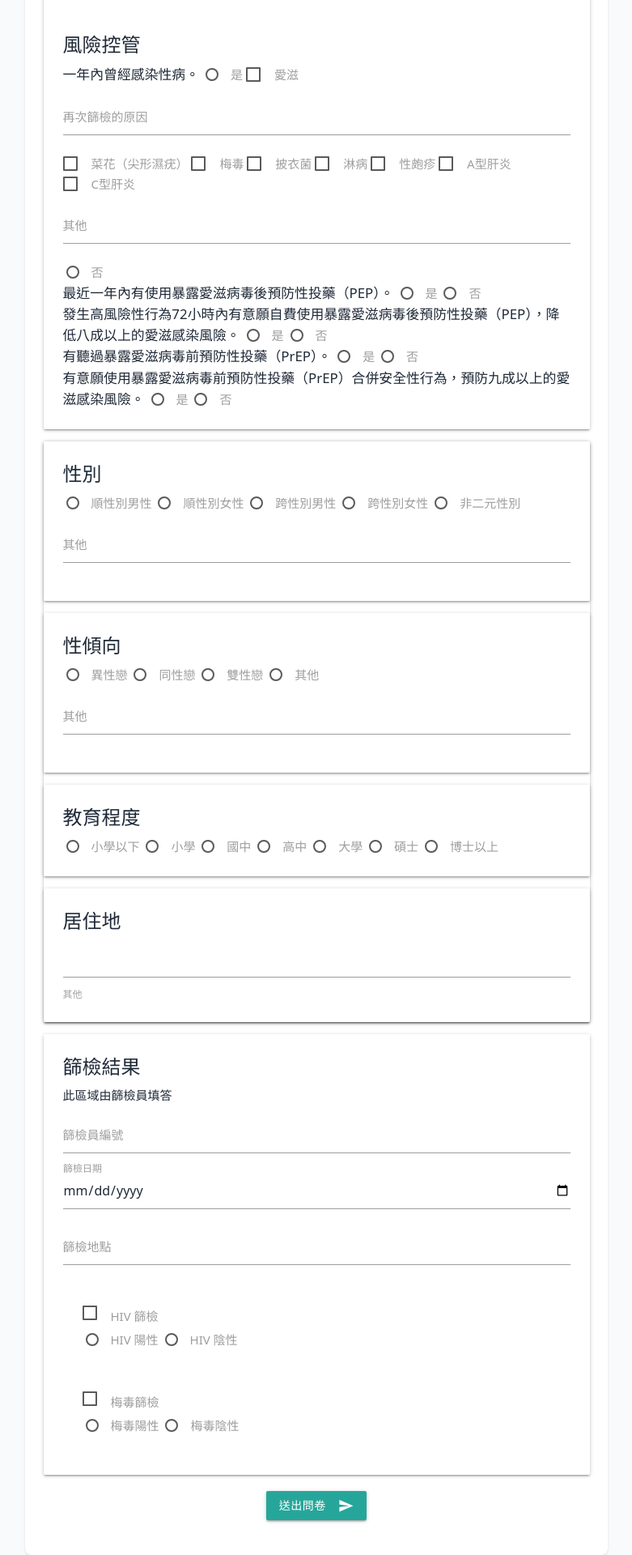
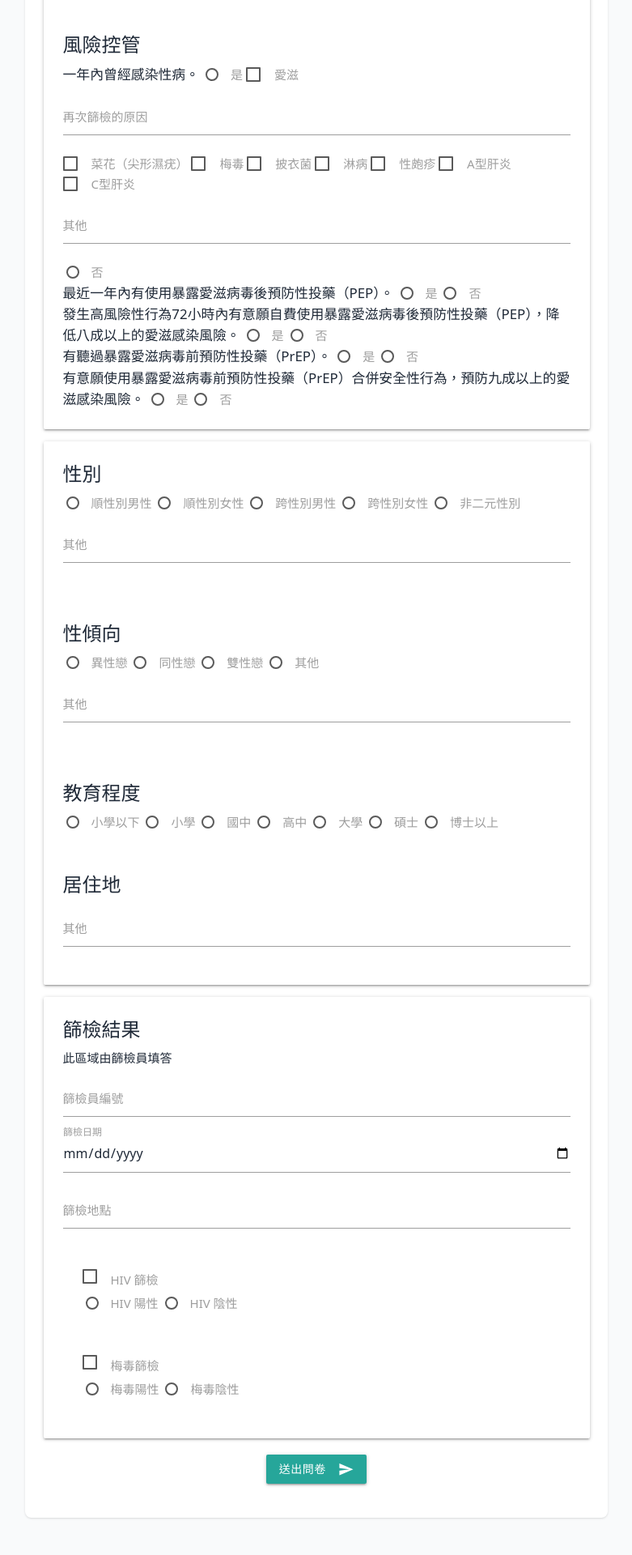
Before and after one commit to Gisneyland/Gisneyland.github.io, a Jekyll site: the page built from hiva/index.html, in a window 1280 px wide. Shown: the part 1442-3362 px from the top of the page at 81% size, without its empty margins (249-1030 px from the left). Built offline with Jekyll 4.4.1, drawn with Linux system fonts in a browser that asks for light colours; nearby versions of some CDN libraries; after the commit the page ends 3316 px from its top, so only the background shows below that.

Commit message:
Update profile.html

```diff
--- a/_includes/questionnaire/profile.html
+++ b/_includes/questionnaire/profile.html
@@ -1,6 +1,5 @@
 <div class="card">
 <!-- 性別 -->
-  <div class="card">
     <div class="card-content">
       <span class="card-title" data-i18n="gender">性別</span>
       <p>
@@ -15,10 +14,8 @@
           </div>
       </p>
     </div>
-  </div>
 
   <!-- 性傾向 -->
-  <div class="card">
     <div class="card-content">
       <span class="card-title" data-i18n="orientation">性傾向</span>
       <p>
@@ -32,10 +29,8 @@
           </div>
       </p>
     </div>
-  </div>
 
   <!-- 教育程度 -->
-  <div class="card">
     <div class="card-content">
       <span class="card-title" data-i18n="education">教育程度</span>
       <p>
@@ -48,10 +43,8 @@
         <label><input type="radio" name="education" /><span data-i18n="phd">博士以上</span></label>
       </p>
     </div>
-  </div>
 
   <!-- 居住地 -->
-  <div class="card">
     <div class="card-content">
       <span class="card-title" data-i18n="residence">居住地</span>
       <p>
@@ -62,12 +55,12 @@
             <option value="miaoli_county"><span data-i18n="miaoli_county">苗栗縣</span></option>
             <option value="taoyuan_city"><span data-i18n="taoyuan_city">桃園市</span></option>
             <option value="others"><span data-i18n="residence_others">其他</span></option>
+          </select>
               <div class="input-field">
                 <input type="text" name="residence" id="residence">
                 <label for="residence" data-i18n="residence_others">其他</label>
               </div>
-          </p>
-        </div>
-      </div>
+      </p>
     </div>
+  </div>
 </div>
```
